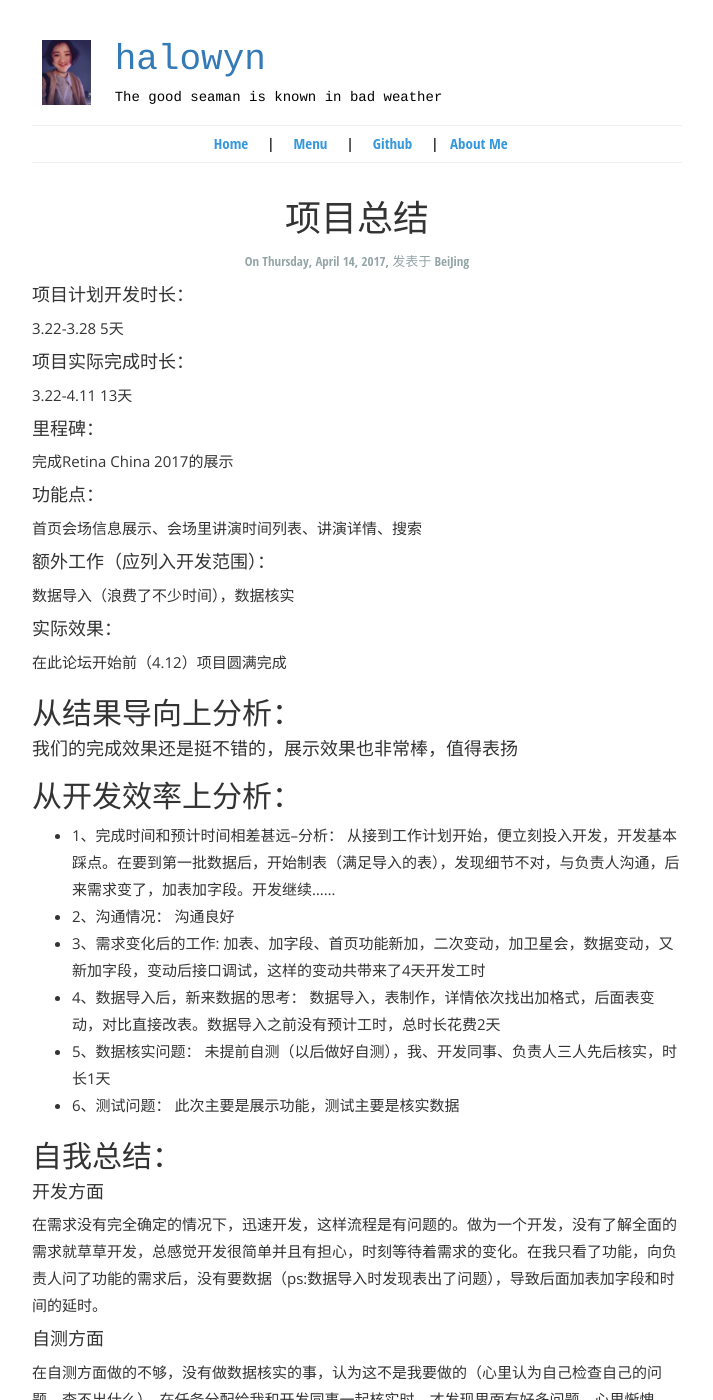
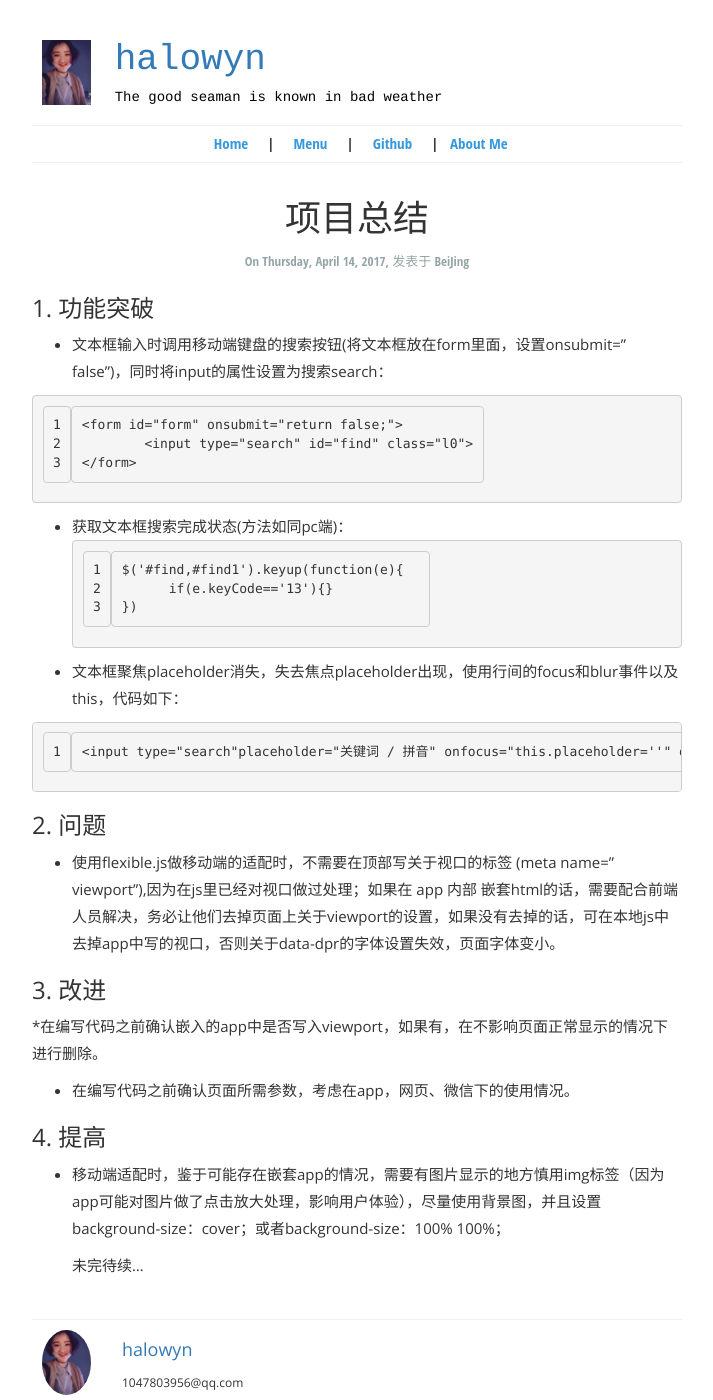
Before and after one commit to halowyn/halowyn.github.io, a Jekyll site: the page built from _posts/2017-04-14-Getting-Started.md, in a window 1280 px wide and 1400 px high. Shown: the whole window, without its empty margins (283-996 px from the left). Built offline with Jekyll 4.4.1, drawn with Linux system fonts in a browser that asks for light colours; some of the changed text lies outside the part shown.

Commit message:
“总结1

````diff
--- a/_posts/2017-04-14-Getting-Started.md
+++ b/_posts/2017-04-14-Getting-Started.md
@@ -8,46 +8,37 @@
 ---
 
 
-#### 项目计划开发时长：
-3.22-3.28 5天
-#### 项目实际完成时长：
-3.22-4.11 13天
-#### 里程碑：
-完成Retina China 2017的展示
-#### 功能点：
-首页会场信息展示、会场里讲演时间列表、讲演详情、搜索
-#### 额外工作（应列入开发范围）：
-数据导入（浪费了不少时间），数据核实
-#### 实际效果：
-在此论坛开始前（4.12）项目圆满完成
+### 1. 功能突破
+* 文本框输入时调用移动端键盘的搜索按钮(将文本框放在form里面，设置onsubmit="false")，同时将input的属性设置为搜索search：
 
-## 从结果导向上分析：
-#### 我们的完成效果还是挺不错的，展示效果也非常棒，值得表扬
+```
+<form id="form" onsubmit="return false;">
+	<input type="search" id="find" class="l0">
+</form>
+```
+* 获取文本框搜索完成状态(方法如同pc端)：
+```
+$('#find,#find1').keyup(function(e){
+		if(e.keyCode=='13'){}
+})
+```
+* 文本框聚焦placeholder消失，失去焦点placeholder出现，使用行间的focus和blur事件以及this，代码如下：
 
-## 从开发效率上分析：
-* 1、完成时间和预计时间相差甚远--分析：
-从接到工作计划开始，便立刻投入开发，开发基本踩点。在要到第一批数据后，开始制表（满足导入的表），发现细节不对，与负责人沟通，后来需求变了，加表加字段。开发继续......
-* 2、沟通情况：
-沟通良好
-* 3、需求变化后的工作:
-加表、加字段、首页功能新加，二次变动，加卫星会，数据变动，又新加字段，变动后接口调试，这样的变动共带来了4天开发工时
-* 4、数据导入后，新来数据的思考：
-数据导入，表制作，详情依次找出加格式，后面表变动，对比直接改表。数据导入之前没有预计工时，总时长花费2天
-* 5、数据核实问题：
-未提前自测（以后做好自测），我、开发同事、负责人三人先后核实，时长1天
-* 6、测试问题：
-此次主要是展示功能，测试主要是核实数据
+```
+<input type="search"placeholder="关键词 / 拼音" onfocus="this.placeholder=''" onblur="this.placeholder='关键词 / 拼音'">
+```
 
-## 自我总结：
-#### 开发方面
-在需求没有完全确定的情况下，迅速开发，这样流程是有问题的。做为一个开发，没有了解全面的需求就草草开发，总感觉开发很简单并且有担心，时刻等待着需求的变化。在我只看了功能，向负责人问了功能的需求后，没有要数据（ps:数据导入时发现表出了问题），导致后面加表加字段和时间的延时。
-#### 自测方面
-在自测方面做的不够，没有做数据核实的事，认为这不是我要做的（心里认为自己检查自己的问题，查不出什么），在任务分配给我和开发同事一起核实时，才发现里面有好多问题，心里惭愧，自我测试很重要，下次一定重视
-## 引发思考：
-#### 怎样的一个开发流程适合创业公司？
-* [北京软件开发公司敏捷开发的6个实战经验](http://www.hivekion.com/news/2017/0219/155.html)
-* [北京软件开发公司项目管理体会](http://www.hivekion.com/news/wangluoyingxiao/2017/0304/169.html)
-* [北京软件开发公司告诉你七款敏捷开发工具](http://www.hivekion.com/news/wangluoyingxiao/2017/0307/170.html)
-* [北京软件开发公司软件测试教程](http://www.hivekion.com/news/changjianwenti/2017/0225/161.html)
+### 2. 问题
+* 使用flexible.js做移动端的适配时，不需要在顶部写关于视口的标签 (meta name="viewport"),因为在js里已经对视口做过处理；如果在 app 内部 嵌套html的话，需要配合前端人员解决，务必让他们去掉页面上关于viewport的设置，如果没有去掉的话，可在本地js中去掉app中写的视口，否则关于data-dpr的字体设置失效，页面字体变小。
+
+### 3. 改进
+*在编写代码之前确认嵌入的app中是否写入viewport，如果有，在不影响页面正常显示的情况下进行删除。
+* 在编写代码之前确认页面所需参数，考虑在app，网页、微信下的使用情况。
+
+
+### 4. 提高
+* 移动端适配时，鉴于可能存在嵌套app的情况，需要有图片显示的地方慎用img标签（因为app可能对图片做了点击放大处理，影响用户体验），尽量使用背景图，并且设置background-size：cover；或者background-size：100% 100%；
+
+
 
   未完待续...
````
